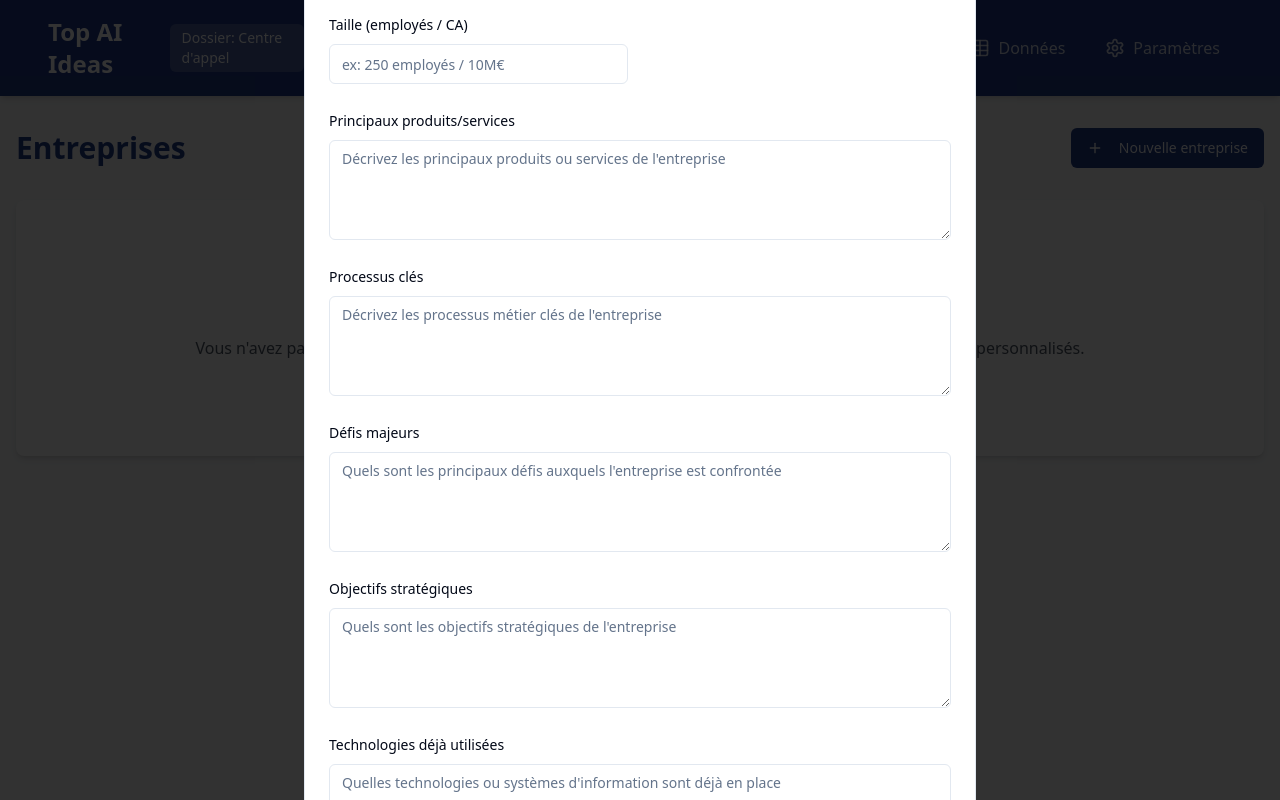
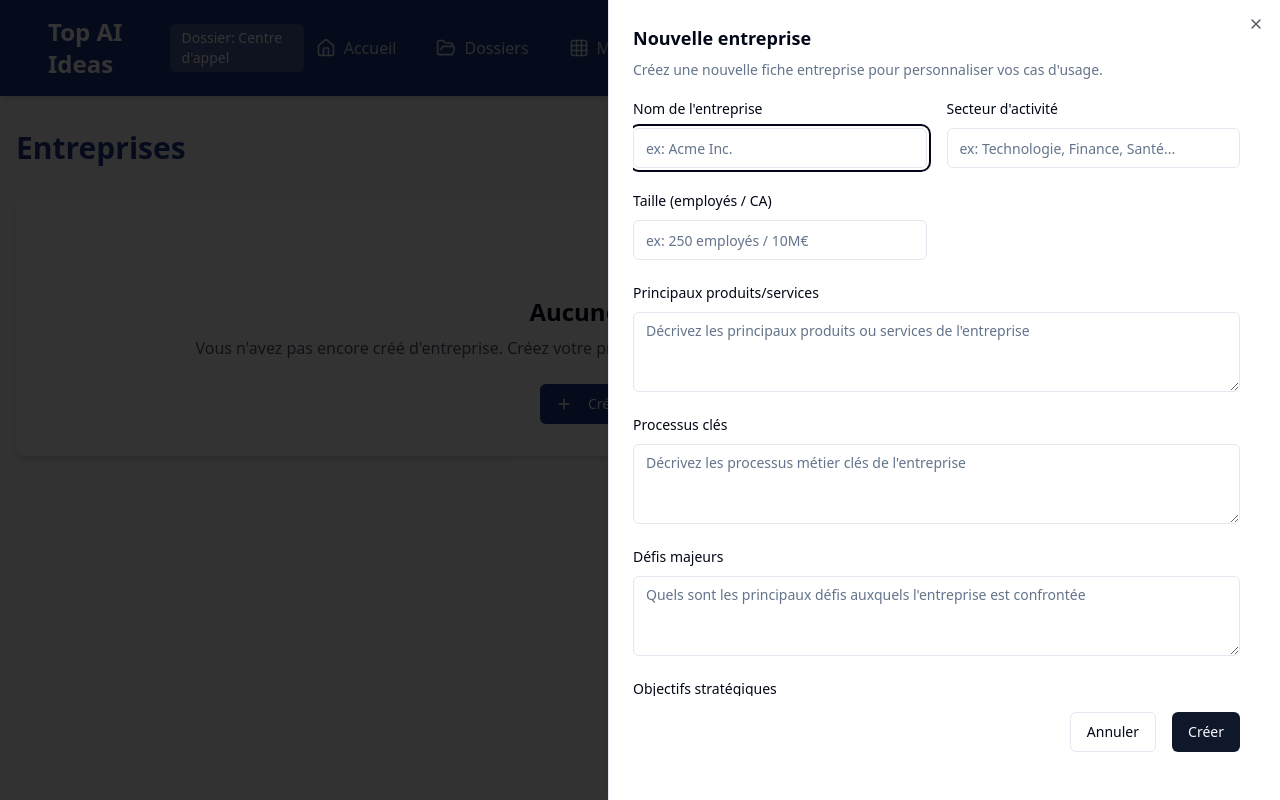
Before and after one commit to rhanka/top-ai-ideas, a React (Vite) app: page /entreprises in a window 1280 px wide. Both pictures are taken after a click on the button "Nouvelle entreprise". Built offline with nearby package versions, Linux system fonts and the light colour scheme.

Commit message:
Fix: Company form modal overflow
Adjust the company form to prevent overflow issues within the modal.

```diff
--- a/src/components/Company/CompanyForm.tsx
+++ b/src/components/Company/CompanyForm.tsx
@@ -61,8 +61,8 @@ const CompanyForm: React.FC<CompanyFormProps> = ({
 
   return (
     <Form {...form}>
-      <form onSubmit={form.handleSubmit(onSubmit)} className="space-y-6">
-        <div className="grid grid-cols-1 md:grid-cols-2 gap-6">
+      <form onSubmit={form.handleSubmit(onSubmit)} className="space-y-5 py-4">
+        <div className="grid grid-cols-1 md:grid-cols-2 gap-5">
           {/* Nom de l'entreprise */}
           <FormField
             control={form.control}
@@ -119,7 +119,7 @@ const CompanyForm: React.FC<CompanyFormProps> = ({
               <FormControl>
                 <Textarea
                   placeholder="Décrivez les principaux produits ou services de l'entreprise"
-                  className="min-h-[100px]"
+                  className="min-h-[80px]"
                   {...field}
                 />
               </FormControl>
@@ -138,7 +138,7 @@ const CompanyForm: React.FC<CompanyFormProps> = ({
               <FormControl>
                 <Textarea
                   placeholder="Décrivez les processus métier clés de l'entreprise"
-                  className="min-h-[100px]"
+                  className="min-h-[80px]"
                   {...field}
                 />
               </FormControl>
@@ -157,7 +157,7 @@ const CompanyForm: React.FC<CompanyFormProps> = ({
               <FormControl>
                 <Textarea
                   placeholder="Quels sont les principaux défis auxquels l'entreprise est confrontée"
-                  className="min-h-[100px]"
+                  className="min-h-[80px]"
                   {...field}
                 />
               </FormControl>
@@ -176,7 +176,7 @@ const CompanyForm: React.FC<CompanyFormProps> = ({
               <FormControl>
                 <Textarea
                   placeholder="Quels sont les objectifs stratégiques de l'entreprise"
-                  className="min-h-[100px]"
+                  className="min-h-[80px]"
                   {...field}
                 />
               </FormControl>
@@ -195,7 +195,7 @@ const CompanyForm: React.FC<CompanyFormProps> = ({
               <FormControl>
                 <Textarea
                   placeholder="Quelles technologies ou systèmes d'information sont déjà en place"
-                  className="min-h-[100px]"
+                  className="min-h-[80px]"
                   {...field}
                 />
               </FormControl>
@@ -205,7 +205,7 @@ const CompanyForm: React.FC<CompanyFormProps> = ({
         />
 
         {/* Boutons d'action */}
-        <div className="flex justify-end space-x-4 pt-4">
+        <div className="flex justify-end space-x-4 pt-4 sticky bottom-0 bg-white pb-2">
           <Button type="button" variant="outline" onClick={onCancel} disabled={isSubmitting}>
             Annuler
           </Button>
--- a/src/pages/Companies.tsx
+++ b/src/pages/Companies.tsx
@@ -13,12 +13,12 @@ import {
   CardTitle,
 } from '@/components/ui/card';
 import {
-  Dialog,
-  DialogContent,
-  DialogDescription,
-  DialogHeader,
-  DialogTitle,
-} from '@/components/ui/dialog';
+  Sheet,
+  SheetContent,
+  SheetDescription,
+  SheetHeader,
+  SheetTitle,
+} from '@/components/ui/sheet';
 import {
   AlertDialog,
   AlertDialogAction,
@@ -29,11 +29,12 @@ import {
   AlertDialogHeader,
   AlertDialogTitle,
 } from '@/components/ui/alert-dialog';
+import { ScrollArea } from '@/components/ui/scroll-area';
 import CompanyForm from '@/components/Company/CompanyForm';
 
 const Companies: React.FC = () => {
   const { companies, addCompany, updateCompany, deleteCompany, currentCompanyId, setCurrentCompany } = useAppContext();
-  const [isDialogOpen, setIsDialogOpen] = useState(false);
+  const [isSheetOpen, setIsSheetOpen] = useState(false);
   const [isSubmitting, setIsSubmitting] = useState(false);
   const [editingCompany, setEditingCompany] = useState<Company | null>(null);
   const [companyToDelete, setCompanyToDelete] = useState<Company | null>(null);
@@ -41,13 +42,13 @@ const Companies: React.FC = () => {
   // Gestionnaire pour l'ouverture du formulaire de création
   const handleCreateClick = () => {
     setEditingCompany(null);
-    setIsDialogOpen(true);
+    setIsSheetOpen(true);
   };
 
   // Gestionnaire pour l'ouverture du formulaire d'édition
   const handleEditClick = (company: Company) => {
     setEditingCompany(company);
-    setIsDialogOpen(true);
+    setIsSheetOpen(true);
   };
 
   // Gestionnaire pour la confirmation de suppression
@@ -72,7 +73,7 @@ const Companies: React.FC = () => {
       }
 
       // Fermeture du dialogue après traitement
-      setIsDialogOpen(false);
+      setIsSheetOpen(false);
     } catch (error) {
       console.error('Erreur lors de la sauvegarde de l\'entreprise:', error);
     } finally {
@@ -115,22 +116,24 @@ const Companies: React.FC = () => {
           </Button>
         </div>
 
-        {/* Dialogue de création/édition */}
-        <Dialog open={isDialogOpen} onOpenChange={setIsDialogOpen}>
-          <DialogContent className="max-w-2xl">
-            <DialogHeader>
-              <DialogTitle>Nouvelle entreprise</DialogTitle>
-              <DialogDescription>
+        {/* Sheet pour création/édition (remplace Dialog) */}
+        <Sheet open={isSheetOpen} onOpenChange={setIsSheetOpen}>
+          <SheetContent side="right" className="w-full sm:max-w-xl md:max-w-2xl overflow-y-auto">
+            <SheetHeader>
+              <SheetTitle>Nouvelle entreprise</SheetTitle>
+              <SheetDescription>
                 Créez une nouvelle fiche entreprise pour personnaliser vos cas d'usage.
-              </DialogDescription>
-            </DialogHeader>
+              </SheetDescription>
+            </SheetHeader>
+            <ScrollArea className="h-[calc(100vh-120px)] pr-4">
               <CompanyForm
                 onSubmit={handleFormSubmit}
-              onCancel={() => setIsDialogOpen(false)}
+                onCancel={() => setIsSheetOpen(false)}
                 isSubmitting={isSubmitting}
               />
-          </DialogContent>
-        </Dialog>
+            </ScrollArea>
+          </SheetContent>
+        </Sheet>
       </div>
     );
   }
@@ -193,25 +196,27 @@ const Companies: React.FC = () => {
         ))}
       </div>
 
-      {/* Dialogue de création/édition */}
-      <Dialog open={isDialogOpen} onOpenChange={setIsDialogOpen}>
-        <DialogContent className="max-w-2xl">
-          <DialogHeader>
-            <DialogTitle>{editingCompany ? "Modifier l'entreprise" : "Nouvelle entreprise"}</DialogTitle>
-            <DialogDescription>
+      {/* Sheet pour création/édition (remplace Dialog) */}
+      <Sheet open={isSheetOpen} onOpenChange={setIsSheetOpen}>
+        <SheetContent side="right" className="w-full sm:max-w-xl md:max-w-2xl overflow-y-auto">
+          <SheetHeader>
+            <SheetTitle>{editingCompany ? "Modifier l'entreprise" : "Nouvelle entreprise"}</SheetTitle>
+            <SheetDescription>
               {editingCompany
                 ? "Modifiez les informations de cette entreprise."
                 : "Créez une nouvelle fiche entreprise pour personnaliser vos cas d'usage."}
-            </DialogDescription>
-          </DialogHeader>
+            </SheetDescription>
+          </SheetHeader>
+          <ScrollArea className="h-[calc(100vh-120px)] pr-4">
             <CompanyForm
               initialData={editingCompany || undefined}
               onSubmit={handleFormSubmit}
-            onCancel={() => setIsDialogOpen(false)}
+              onCancel={() => setIsSheetOpen(false)}
               isSubmitting={isSubmitting}
             />
-        </DialogContent>
-      </Dialog>
+          </ScrollArea>
+        </SheetContent>
+      </Sheet>
 
       {/* Dialogue de confirmation de suppression */}
       <AlertDialog open={!!companyToDelete} onOpenChange={(open) => !open && setCompanyToDelete(null)}>
```
Lines whose indentation alone changed are shown as unchanged.
